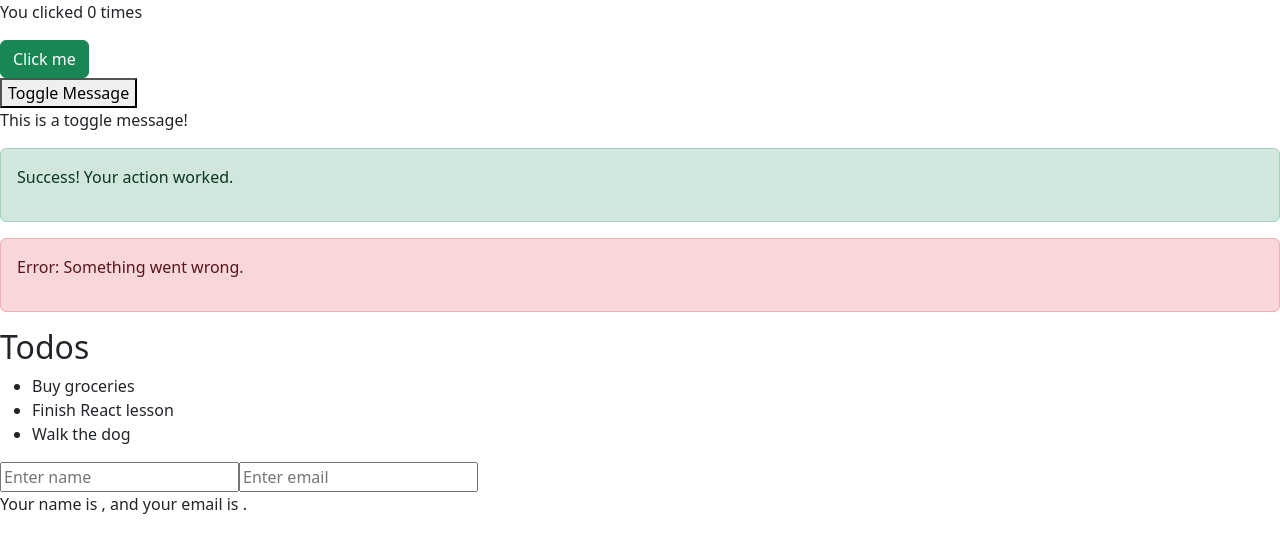
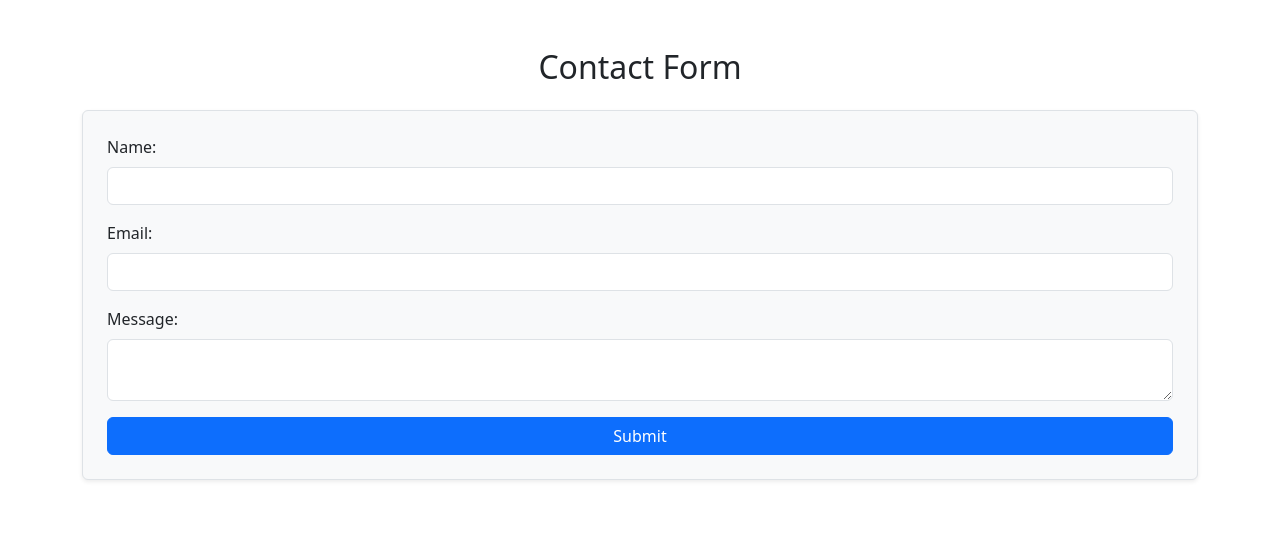
Before and after one commit to shaadali-tech/react-practice, a React (Vite) app: page / in a window 1280 px wide. Shown: the top 552 px of the page. Built offline with nearby package versions, Linux system fonts and the light colour scheme.

Commit message:
Add React form project

```diff
--- a/src/App.jsx
+++ b/src/App.jsx
@@ -1,28 +1,12 @@
 import { useState } from "react";
 import "./App.css";
-import Name from "./components/Name.jsx";
-import Togglemessage from "./components/Togglemessage.jsx";
-import AlertMessage from "./components/AlertMessage.jsx";
-import Todos from "./components/Todos.jsx";
+
+import ContactForm from "./components/ContactForm.jsx";
 
 function App() {
-  const [count, setCount] = useState(0);
-
-  function increment() {
-    setCount(count + 1);
-  }
-
   return (
     <div>
-      <p>You clicked {count} times</p>
-      <button className="btn btn-success" onClick={increment}>
-        Click me
-      </button>
-      <Togglemessage></Togglemessage>
-      <AlertMessage type="success" />
-      <AlertMessage type="error" />
-      <Todos></Todos>
-      <Name />
+      <ContactForm></ContactForm>
     </div>
   );
 }
--- /dev/null
+++ b/src/components/ContactForm.jsx
@@ -0,0 +1,84 @@
+import { useState } from "react";
+
+const ContactForm = () => {
+  const [name, setName] = useState("");
+  const [email, setEmail] = useState("");
+  const [message, setMessage] = useState("");
+  const [submitted, setSubmitted] = useState(false);
+
+  function handleSubmit(e) {
+    e.preventDefault();
+    console.log("Form submitted with:", { name, email, message });
+    setSubmitted(true);
+  }
+
+  return (
+    <div className="container mt-5">
+      <h2 className="mb-4 text-center">Contact Form</h2>
+
+      <form
+        onSubmit={handleSubmit}
+        className="p-4 border rounded shadow-sm bg-light"
+      >
+        <div className="mb-3">
+          <label htmlFor="name" className="form-label">
+            Name:
+          </label>
+          <input
+            type="text"
+            id="name"
+            className="form-control"
+            value={name}
+            onChange={(e) => setName(e.target.value)}
+          />
+        </div>
+
+        <div className="mb-3">
+          <label htmlFor="email" className="form-label">
+            Email:
+          </label>
+          <input
+            type="email"
+            id="email"
+            className="form-control"
+            value={email}
+            onChange={(e) => setEmail(e.target.value)}
+          />
+        </div>
+
+        <div className="mb-3">
+          <label htmlFor="message" className="form-label">
+            Message:
+          </label>
+          <textarea
+            id="message"
+            className="form-control"
+            value={message}
+            onChange={(e) => setMessage(e.target.value)}
+          />
+        </div>
+
+        <button type="submit" className="btn btn-primary w-100">
+          Submit
+        </button>
+      </form>
+
+      {submitted && (
+        <div className="alert alert-success mt-4">
+          <h3>Form Data:</h3>
+          <p>
+            <strong>Name:</strong> {name}
+          </p>
+          <p>
+            <strong>Email:</strong> {email}
+          </p>
+          <p>
+            <strong>Message:</strong> {message}
+          </p>
+        </div>
+      )}
+    </div>
+  );
+};
+
+export default ContactForm;
```
Also changed, not shown: src/components/Checkbox.jsx (added, +19 -0 lines), src/components/Controlledinput.jsx (added, +21 -0 lines), src/components/LoginForm.jsx (added, +31 -0 lines).
